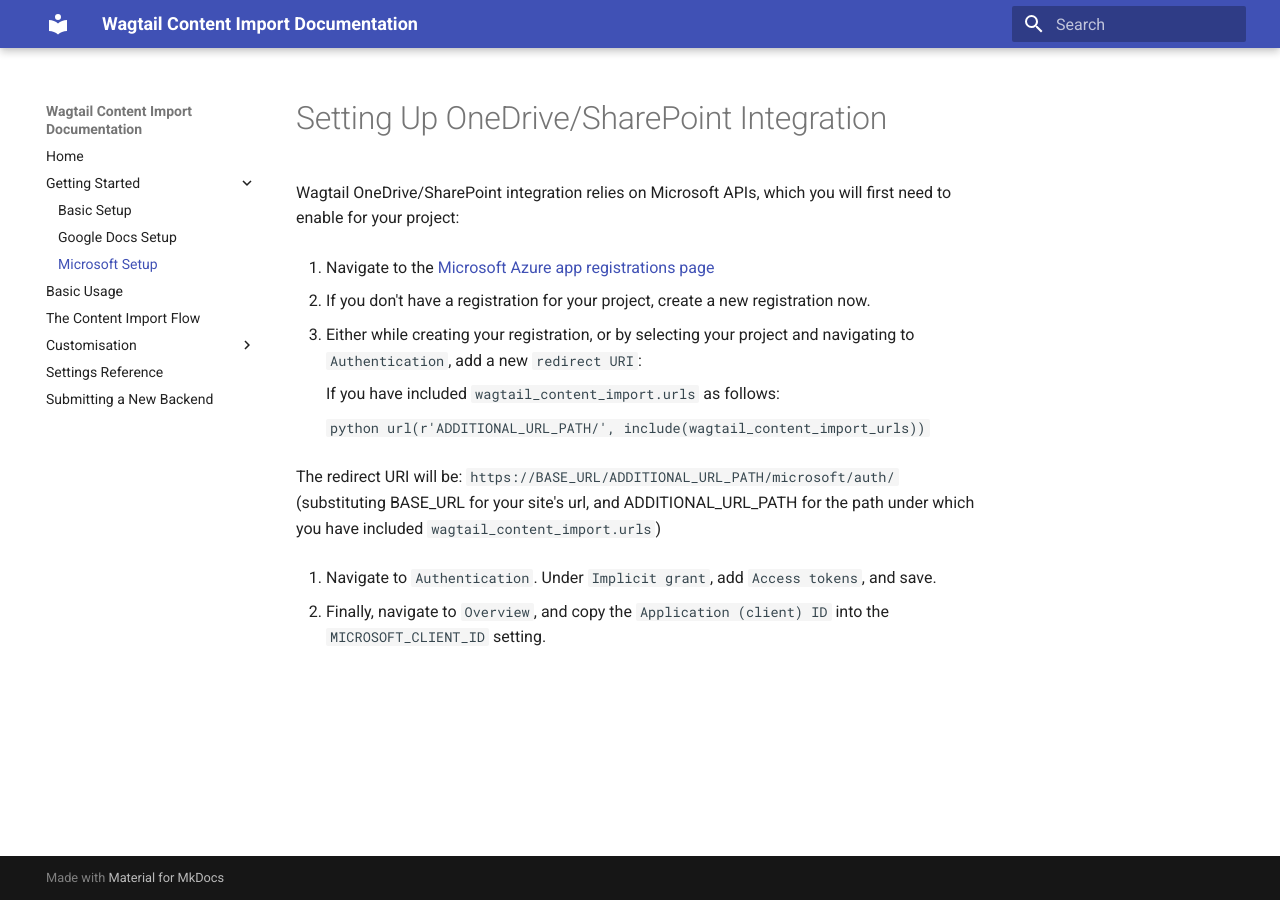
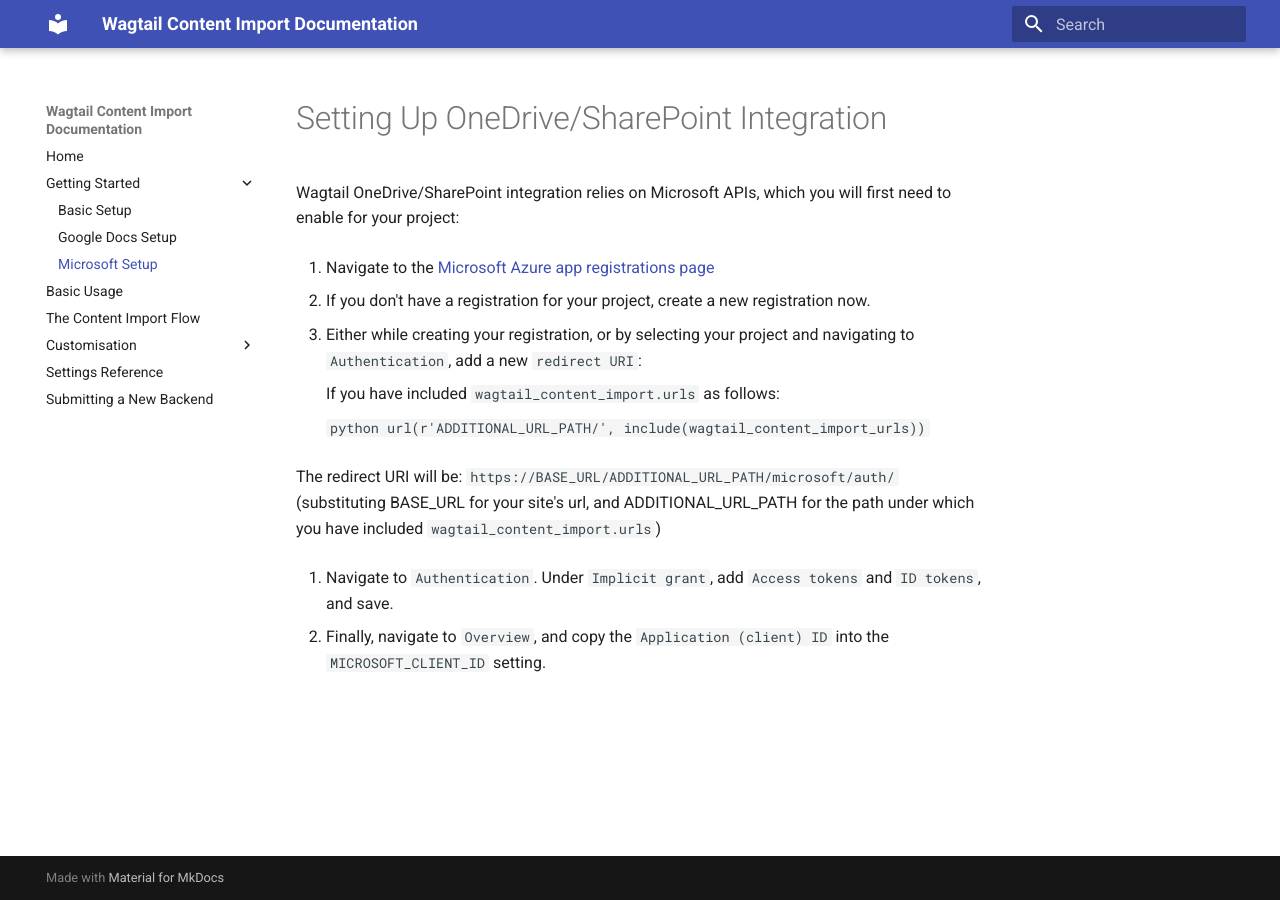
Before and after one commit to torchbox/wagtail-content-import, an MkDocs documentation site: the page built from docs/microsoft_setup.md, in a window 1280 px wide. Built offline with MkDocs 1.6.1 and Material for MkDocs 9.7.7, drawn with Linux system fonts in a browser that asks for light colours.

Commit message:
Add requirement for ID tokens to microsoft setup

```diff
--- a/docs/microsoft_setup.md
+++ b/docs/microsoft_setup.md
@@ -17,6 +17,6 @@
    The redirect URI will be: `https://BASE_URL/ADDITIONAL_URL_PATH/microsoft/auth/`
    (substituting BASE_URL for your site's url, and ADDITIONAL_URL_PATH for the path under which you have included `wagtail_content_import.urls`)
 
-4. Navigate to `Authentication`. Under `Implicit grant`, add `Access tokens`, and save.
+4. Navigate to `Authentication`. Under `Implicit grant`, add `Access tokens` and `ID tokens`, and save.
 
 5. Finally, navigate to `Overview`, and copy the `Application (client) ID` into the `MICROSOFT_CLIENT_ID` setting.
```
